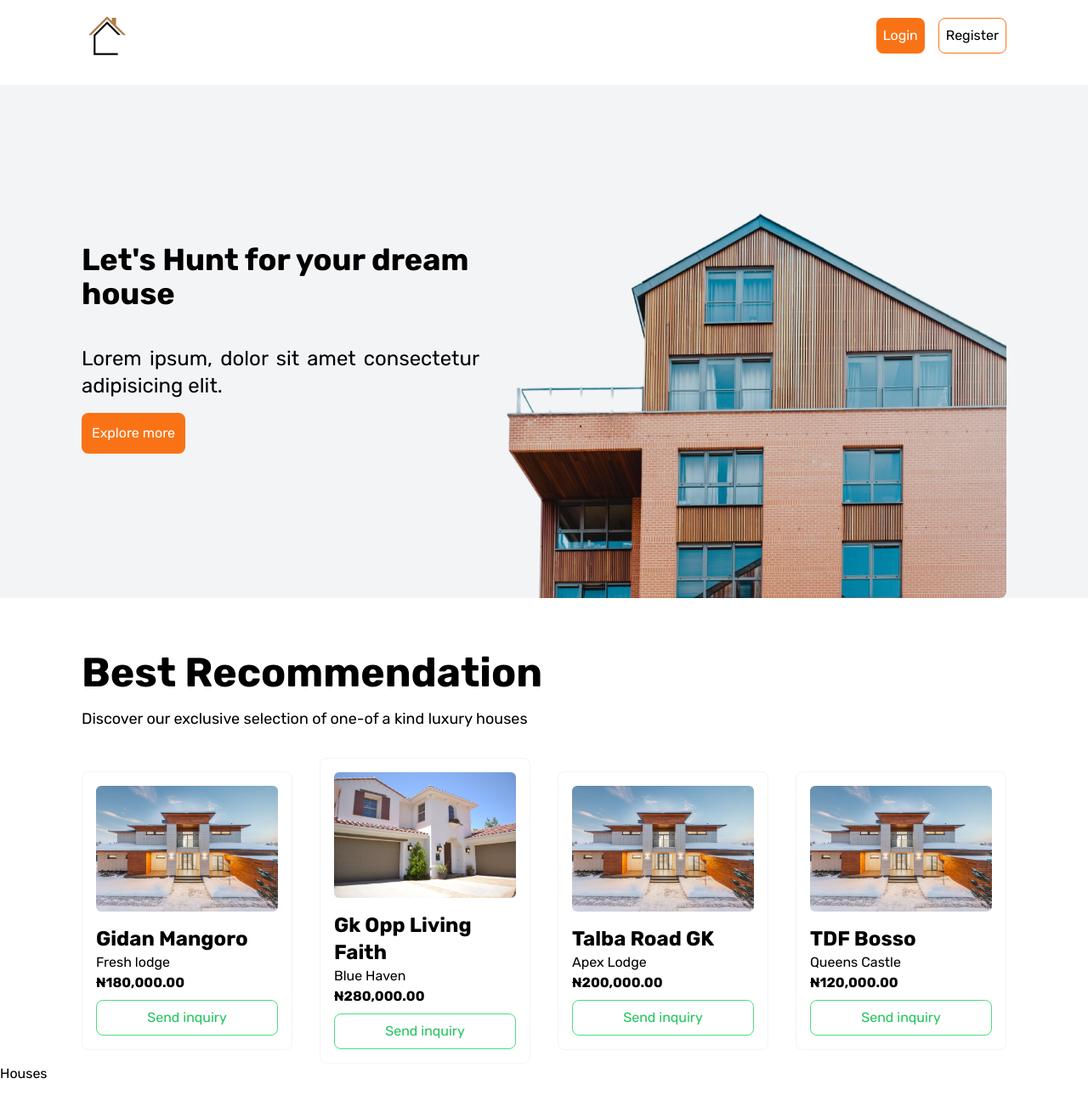
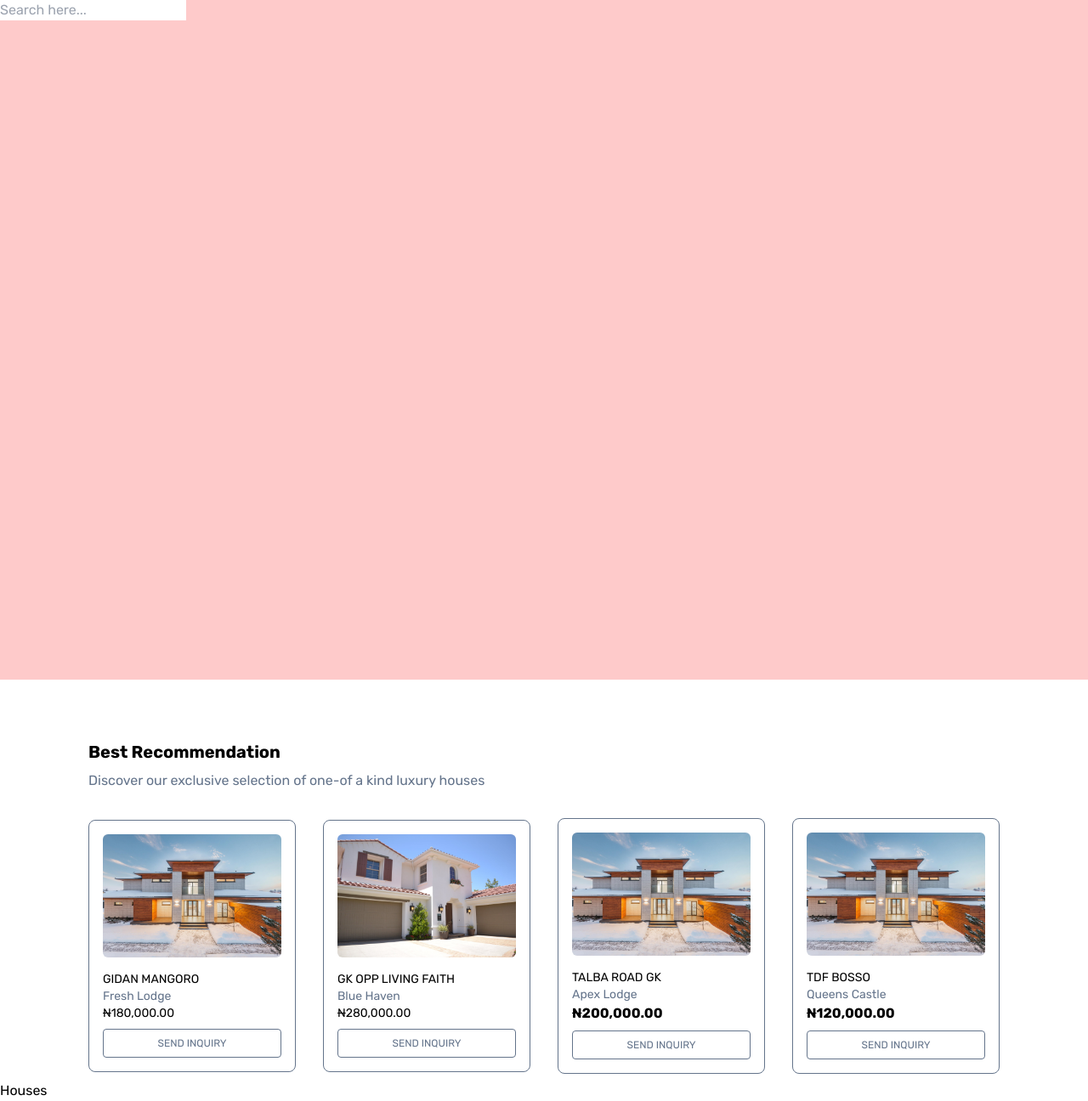
Before and after one commit to Yippex/Student-Housing-MGt, a React (Create React App) app: page / in a window 1280 px wide. Shown: the whole page at 85% size. Built offline with nearby package versions, Linux system fonts and the light colour scheme.

Commit message:
new update

```diff
--- a/src/Modal.js
+++ b/src/Modal.js
@@ -1,21 +1,17 @@
-import React from 'react'
+import React from "react";
 
-const Modal = ({isVissible, onClose, children}) => {
-    if (!isVissible)
-        return true
+const Modal = ({isVissible, children, onClose}) => {
+    if(!isVissible) return null;
+  return (
+    <div  className="fixed inset-0 bg-black bg-opacity-25 backdrop-blur-sm flex justify-center items-center drop-shadow-sm" >
+      <div className= " flex flex-col">
+        <button onClick={()=>onClose()} className="place-self-end text-4xl text-white w-10">x</button>
+        <div className="bg-white p-2 rounded-lg px-3 md:px-10">
+          {children}
+        </div>
+      </div>
+    </div>
+  );
+};
 
-  return (
-    <div className=' absolute inset-0 z-50 bg-black bg-opacity-25 backdrop-blur-sm justify-center items-center flex flex-1'>
-        <div className=' md:w-96  w-[90%]  grid grid-cols-1'>
-            <button onClick={()=> onClose()} className=' place-self-end rounded-full text-red-600 text-2xl p-1'>X</button>
-            <div>
-                {children}
-            </div>
-
-        </div>
-
-    </div>
-  )
-}
-
-export default Modal
+export default Modal;
--- a/src/components/Home/feature/Feauture.jsx
+++ b/src/components/Home/feature/Feauture.jsx
@@ -5,64 +5,65 @@ import {House1, House2, House3} from '../../../assets/Images'
 
 const Feauture = () => {
   return (
-    <div className="w-full">
+    <div className="w-full p-2">
       <div className="pt-[5%] px-3 md:px-24">
-        <h2 className="font-bold md:text-5xl text-2xl">Best Recommendation</h2>
-        <div className="flex justify-between items-center pt-4">
-          <p className="text-lg "> Discover our exclusive selection of one-of a kind luxury houses </p>
+        <h2 className="font-semibold md:text-xl text-base">Best Recommendation</h2>
+        <div className="flex justify-between items-center pt-2">
+          <p className="text-sm md:text-base text-slate-500 "> Discover our exclusive selection of one-of a kind luxury houses </p>
           <button className="p-2 bg-orange-500 text-white rounded-lg md:text-lg hidden md:visible">Explore {">"} </button>
         </div>
 
 
         <div className="flex flex-1 flex-col md:flex-row gap-8 items-center pt-8">
-          <div className="border border-gray-100 p-4 rounded-lg">
+
+          <div className="border border-slate-500 p-4 rounded-lg">
             <img src={House1} alt="" className="rounded-md" />
             <div className="pt-4">
-              <h2 className="font-semibold text-2xl ">Gidan Mangoro</h2>
-              <p>Fresh lodge</p>
-                <h3 className="font-bold"> <span className="text-decoration-line: line-through">N</span>180,000.00</h3>
+              <h2 className=" text-sm uppercase ">Gidan Mangoro</h2>
+              <p className="text-sm capitalize text-slate-500">Fresh lodge</p>
+                <h3 className=" text-sm"> <span className="text-decoration-line: line-through">N</span>180,000.00</h3>
               <div className="pt-2">
-                <button className="w-full p-2 border border-green-400 text-green-500 text-center  rounded-lg">Send inquiry</button>
+                <button className="w-full p-2 border border-slate-500 text-slate-500 text-center pointer uppercase text-xs rounded">Send inquiry</button>
               </div>
             </div>
           </div>
 
 
 
-          <div className="border border-gray-100 p-4 rounded-lg">
+          <div className="border border-slate-500 p-4 rounded-lg">
             <img src={House2} alt="" className="rounded-md" />
             <div className="pt-4">
-              <h2 className="font-semibold text-2xl ">Gk Opp Living Faith</h2>
-              <p>Blue Haven</p>
-                <h3 className="font-bold"> <span className="text-decoration-line: line-through">N</span>280,000.00</h3>
+              <h2 className="text-sm uppercase ">Gk Opp Living Faith</h2>
+              <p className="text-sm capitalize text-slate-500">Blue Haven</p>
+                <h3 className="text-sm"> <span className="text-decoration-line: line-through">N</span>280,000.00</h3>
               <div className="pt-2">
-                <button className="w-full p-2 border border-green-400 text-green-500 text-center  rounded-lg">Send inquiry</button>
+                <button className="w-full p-2 border border-slate-500 text-slate-500 text-center pointer uppercase text-xs rounded">Send inquiry</button>
               </div>
             </div>
           </div>
 
 
 
-          <div className="border border-gray-100 p-4 rounded-lg">
+          <div className="border border-slate-500 p-4 rounded-lg">
             <img src={House1} alt="" className="rounded-md" />
             <div className="pt-4">
-              <h2 className="font-semibold text-2xl ">Talba Road GK</h2>
-              <p>Apex Lodge</p>
+              <h2 className="text-sm uppercase ">Talba Road GK</h2>
+              <p  className="text-sm capitalize text-slate-500">Apex Lodge</p>
                 <h3 className="font-bold"> <span className="text-decoration-line: line-through">N</span>200,000.00</h3>
               <div className="pt-2">
-                <button className="w-full p-2 border border-green-400 text-green-500 text-center  rounded-lg">Send inquiry</button>
+                <button className="w-full p-2 border border-slate-500 text-slate-500 text-center pointer uppercase text-xs rounded">Send inquiry</button>
               </div>
             </div>
           </div>
 
-          <div className="border border-gray-100 p-4 rounded-lg">
+          <div className="border border-slate-500 p-4 rounded-lg">
             <img src={House1} alt="" className="rounded-md" />
             <div className="pt-4">
-              <h2 className="font-semibold text-2xl ">TDF Bosso</h2>
-              <p>Queens Castle </p>
+              <h2 className="text-sm uppercase ">TDF Bosso</h2>
+              <p className="text-sm capitalize text-slate-500">Queens Castle </p>
                 <h3 className="font-bold"> <span className="text-decoration-line: line-through">N</span>120,000.00</h3>
               <div className="pt-2">
-                <button className="w-full p-2 border border-green-400 text-green-500 text-center  rounded-lg">Send inquiry</button>
+                <button className="w-full p-2 border border-slate-500 text-slate-500 text-center pointer uppercase text-xs rounded">Send inquiry</button>
               </div>
             </div>
           </div>
--- a/src/components/Home/hero/Hero.jsx
+++ b/src/components/Home/hero/Hero.jsx
@@ -1,28 +1,31 @@
 import React from "react";
 import HeroImage from "../../../assets/heroImage.png";
+import Search from "../../NavBar/Search";
 
 const Hero = () => {
   return (
-    <div className=" w-full ">
-      <div className="flex items-center justify-around gap-5 flex-col pt-10 md:pt-0 md:flex-row px-3 md:px-24 w-full bg-gray-100">
-        <div className="flex flex-col justify-center  pt-4 ">
-          <h2 className=" text-xl md:text-4xl font-semibold ">
+    <div className=" w-full h-screen pt-12 bg-gray-100 flex items-center">
+      <Search />
+      <div className="flex items-center flex-col pt-10 md:pt-0 md:flex-row md:gap-10 px-5 md:px-24 w-full bg-gray-100">
+        <div className="flex flex-col justify-center  pt-4 md:px-5 md:mx-3">
+          <h2 className=" text-base md:text-xl font-semibold capitalize ">
             Let's Hunt for your dream house{" "}
           </h2>
-          <p className=" text-lg md:text-2xl mt-10 text-justify ">
-            Lorem ipsum, dolor sit amet consectetur adipisicing elit.
+          <p className=" text-sm md:text-base mt-3 text-justify text-slate-500">
+            Lorem ipsum, dolor sit amet consectetur adipisicing elit. Et necessitatibus fugiat perferendis deserunt vero, aspernatur illo ipsa, reprehenderit animi aliquam alias porro sequi aut ea dolore explicabo optio, soluta dolorum.
           </p>
 
           <div className="pt-4">
-            <button className="p-3 text-white bg-orange-500 rounded-lg">
+            <button className="pointer px-3 py-1.5 border border-blue-100 uppercase text-sm rounded text-slate-500 md:px-5 md:py-3 bg-blue-100 hover:bg-slate-100 transition-all duration-700">
               Explore more
             </button>
           </div>
         </div>
-        <div className="pt-8">
-          <img src={HeroImage} alt="" className="bg-transparent rounded-lg" />
+        <div className="">
+          <img src={HeroImage} alt="" className="bg-transparent rounded md:w-screen" />
         </div>
       </div>
+
     </div>
   );
 };
--- a/src/components/NavBar/NavBar.jsx
+++ b/src/components/NavBar/NavBar.jsx
@@ -1,46 +1,53 @@
 import React, { useState } from "react";
 import { Link } from "react-router-dom";
-import  Logo from '../../assets/Logo.png'
+import  Logo from "../../assets/Logo-removebg-preview.png";
 import Modal from "../../Modal";
 import Login from "../form/Login";
 import Register from "../form/Register";
+import searchIcon from "../../assets/search.png";
 
 const NavBar = () => {
   const [open, setOpen] = useState(false);
   const [modal2, setOpenModal2] = useState(false);
 
+
   return (
     <>
-      <div className="shadow-sm pb-4 w-full">
-        <div className=" flex  items-center py-3 px-4 justify-between  md:px-24">
+        <div className=" flex items-center w-full py-3 px-4 md:px-24 drop-shadow-md justify-between rounded-b-lg h-16 fixed bg-white md:h-24 md:px-10">
           <div>
-            <img src={Logo} alt="" className="h-[60px] " />
+            <img src={Logo} alt="" className="h-11 md:h-16" />
           </div>
-
-            <div className="hidden md:visible">
-            <input
+          <div className="flex items-center justify-between gap-4">
+            <div>
+            {/* <input
               type="search"
-              className="p-2 bg-white rounded-lg text-xl border border-gray-400"
-            />
+              className="p-2 bg-white rounded-lg text-xl border border-gray-400 w-12 h-2"
+            /> */}
+              <img src={searchIcon} alt="searchIcon"
+                className="h-7 md:h-9 pointer opacity-50"
+              />
 
             </div>
             <div className="flex gap-4">
             <button
               onClick={() => setOpen(true)}
-              className="bg-orange-500 text-white p-2 rounded-lg "
+              className="pointer px-3 py-1.5 border border-blue-100 uppercase text-sm rounded text-slate-500 md:px-5 md:py-3 bg-blue-100 hover:bg-slate-100 transition-all duration-700"
             >
               Login
             </button>
             <button
               onClick={() => setOpenModal2(true)}
-              className=" p-2 border border-orange-500 hover:bg-orange-500 hover:text-white  rounded-lg"
+              className=" pointer px-3 py-1.5 border border-blue-100 uppercase text-sm rounded text-slate-500 md:px-5 md:py-3 bg-blue-100 hover:bg-slate-100 transition-all duration-700"
             >
               Register
             </button>
 
+            </div>
+
           </div>
-          </div>
-      </div>
+
+
+        </div>
       <Modal isVissible={open} onClose={() => setOpen(false)} >
         <Login />
       </Modal>
--- /dev/null
+++ b/src/components/NavBar/Search.jsx
@@ -0,0 +1,11 @@
+import React from 'react'
+
+const Search = () => {
+  return (
+    <div className='absolute bg-red-200 top-0 h-screen w-full'>
+      <input placeholder="Search here..." className=' mt-1/2'></input>
+    </div>
+  )
+}
+
+export default Search
```
Also changed, not shown: src/components/form/Login.jsx (+38 -28 lines), src/components/form/Register.jsx (+110 -79 lines), src/assets/Logo-removebg-preview.png (added), src/assets/search.png (added).
